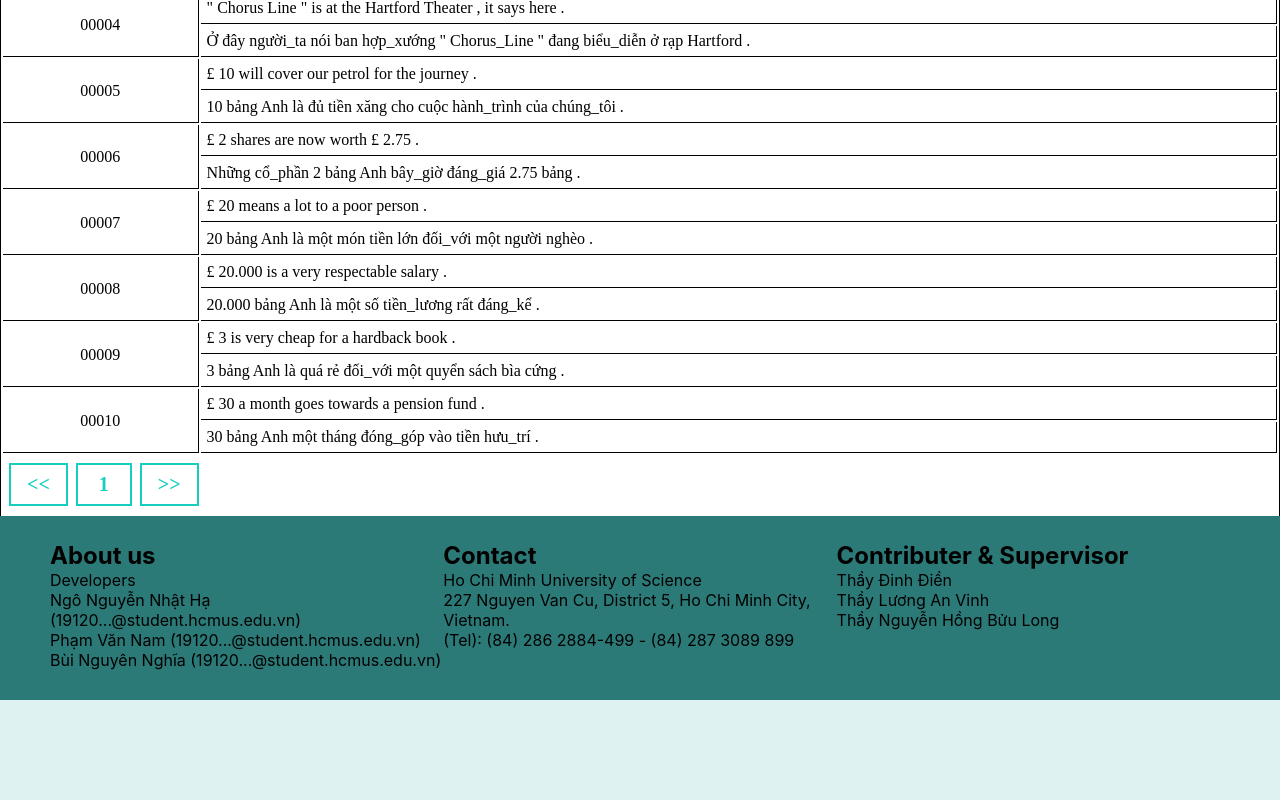
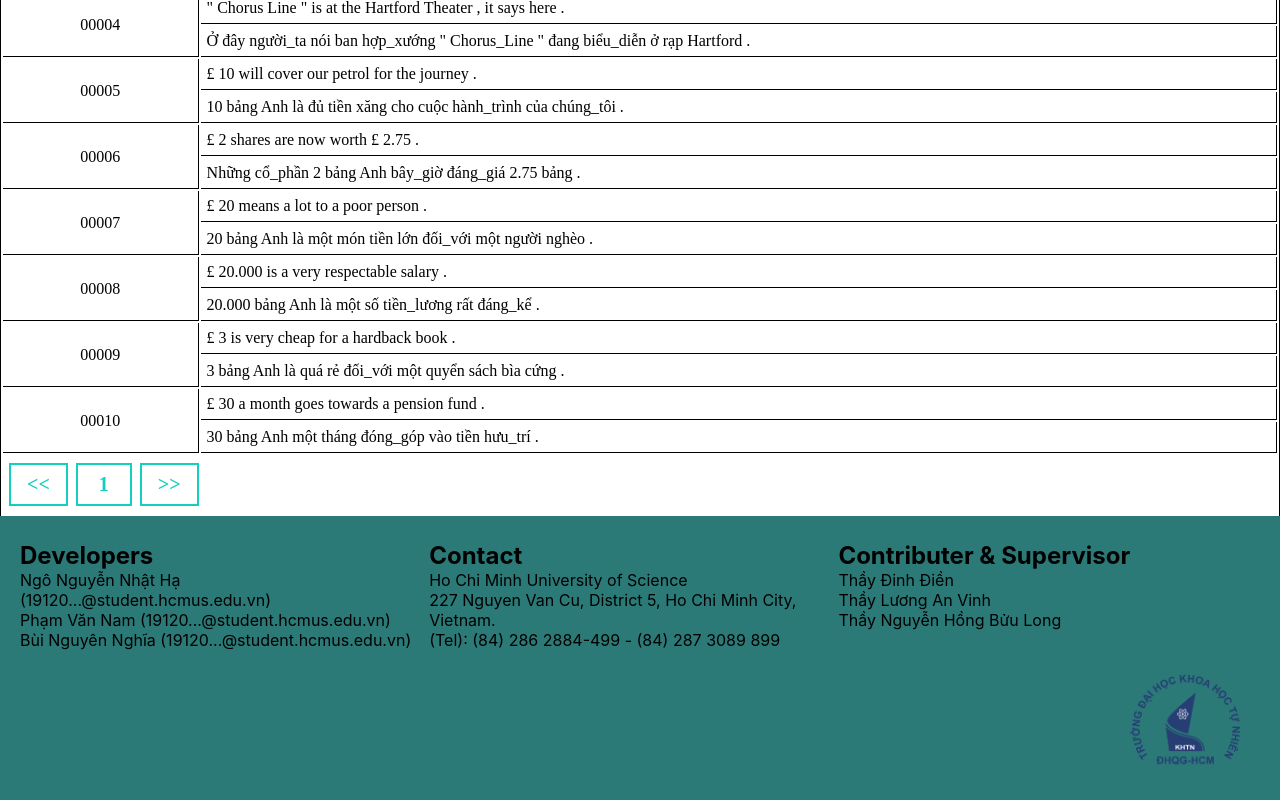
Before and after one commit to PhmNm/demo_web, a React (Create React App) app: page / in a window 1280 px wide. Shown: the part 320-1120 px from the top of the page. Before the commit the page ends 1020 px from the top, so only its background shows below. Built offline with nearby package versions, Linux system fonts and the light colour scheme.

Commit message:
update logo

```diff
--- a/package.json
+++ b/package.json
@@ -3,6 +3,7 @@
   "version": "0.1.0",
   "private": true,
   "dependencies": {
+    "@material-ui/core": "^4.12.3",
     "@testing-library/jest-dom": "^5.16.1",
     "@testing-library/react": "^11.2.7",
     "@testing-library/user-event": "^12.8.3",
--- a/src/App.css
+++ b/src/App.css
@@ -75,15 +75,14 @@ h1 {
   bottom: 0;
   align-items: center;
   overflow: auto;
-  padding: 0px 50px;
+  padding: 0px 20px;
   background-color: #2b7a78;
 
 }
 .footer-col{
   display: inline-flex;
   margin-top: 5px;
-  margin-bottom: 30px;
-  width: 33.33%;
+  width: 33%;
 }
 
 .list-info{
@@ -91,6 +90,10 @@ h1 {
   list-style: none;
 }
 
+.logo-col {
+  height: 10%;
+  float: right;
+}
 
 /* .nav-menu h1{
   font-family: 'Times New Roman', Times, serif;
--- a/src/App.js
+++ b/src/App.js
@@ -1,4 +1,5 @@
 import './App.css';
+import logo from './logo_khtn_remake.png';
 import HomePage from './components/HomePage/HomePage';
 import About from './components/About/About';
 import Search from './components/Search/Search';
@@ -36,8 +37,7 @@ function App() {
           <div className="footer-row">
             <div className="footer-col">
               <ul className="list-info">
-                <h2>About us</h2>
-                <li>Developers</li>
+                <h2>Developers</h2>
                 <li>Ngô Nguyễn Nhật Hạ (19120...@student.hcmus.edu.vn)</li>
                 <li>Phạm Văn Nam (19120...@student.hcmus.edu.vn)</li>
                 <li>Bùi Nguyên Nghĩa (19120...@student.hcmus.edu.vn)</li>
@@ -60,6 +60,7 @@ function App() {
                 <li>Thầy Nguyễn Hồng Bửu Long</li>
               </ul>
             </div>
+            <img src={logo} alt="logo" width="150" height="150" className='logo-col' />
           </div>
         </footer>
       </div>
```
Also changed, not shown: 1 other file (tests, documents, lock files or other folders).
